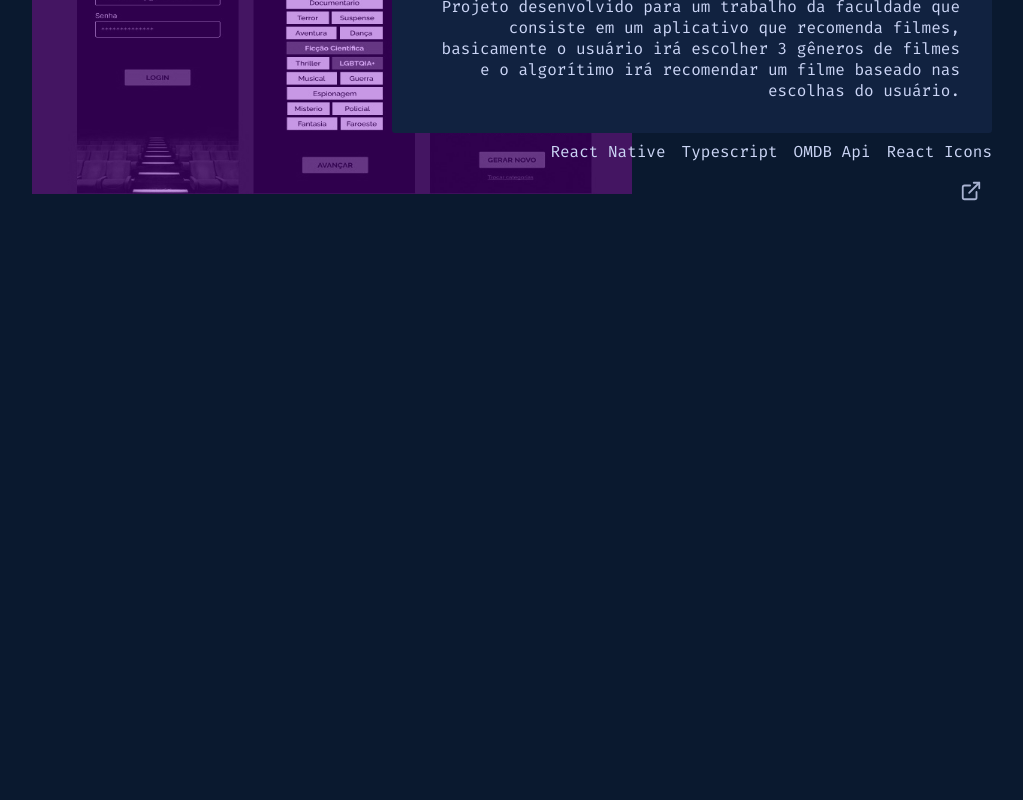
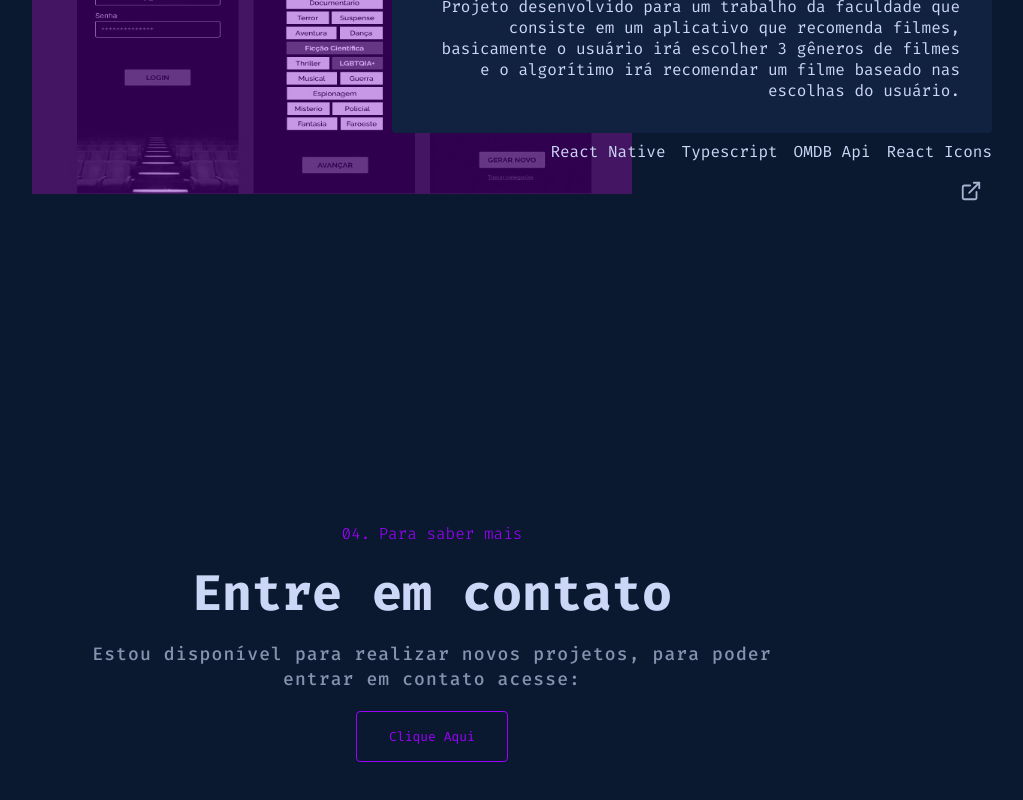
Before and after one commit to DevNatanael/portfolio, a Next.js app: page / in a window 1280 px wide. Shown: the part 3416-4216 px from the top of the page, without its empty margins (208-1231 px from the left). Before the commit the page ends 3987 px from the top, so only its background shows below. Built offline with nearby package versions, Linux system fonts and the light colour scheme.

Commit message:
area de contato adicionada

```diff
--- a/src/app/page.tsx
+++ b/src/app/page.tsx
@@ -1,6 +1,7 @@
 import Email from "@/components/Email";
 import SocialIcons from "@/components/SocialIcons";
 import About from "@/sections/About";
+import Contact from "@/sections/Contact";
 import Experience from "@/sections/Experience";
 import Hero from "@/sections/Hero";
 import { Navbar } from "@/sections/Navbar";
@@ -17,6 +18,7 @@ export default function Index() {
         <About />
         <Experience />
         <Projects />
+        <Contact />
       </main>
     </div>
   );
--- /dev/null
+++ b/src/components/Button.tsx
@@ -0,0 +1,12 @@
+import Link from "next/link";
+import React from "react";
+
+function Button({ text, link }: { text: string; link: string }) {
+  return (
+    <Link className="btn" href={link}>
+      {text}
+    </Link>
+  );
+}
+
+export default Button;
--- /dev/null
+++ b/src/scss/components/_button.scss
@@ -0,0 +1,15 @@
+.btn {
+    color: var(--theme-color);
+    padding: 0.75em 1em;
+    text-decoration: none;
+    border: 1px solid var(--theme-color);
+    border-radius: 4px;
+    background-color: transparent;
+    font-family: "SF Mono", "Fira Code", "Fira Mono", "Roboto Mono", monospace;
+    font-size: var(--tsm);
+    outline: none;
+    &:hover,
+    &:focus {
+      background-color: var(--lightest-navy);
+    }
+  }
--- a/src/scss/components/_index.scss
+++ b/src/scss/components/_index.scss
@@ -1,3 +1,4 @@
 @import "logo";
 @import "socialIcons";
 @import "email";
+@import "button"
--- /dev/null
+++ b/src/scss/sections/_Contact.scss
@@ -0,0 +1,39 @@
+.contact {
+    max-width: 700px;
+    margin: 15rem auto;
+    display: flex;
+    gap: 1rem;
+    justify-content: center;
+    align-items: center;
+    flex-direction: column;
+    margin-top: -3rem;
+    .contact-title {
+      color: var(--theme-color);
+      font-size: var(--tbase);
+      font-weight: 300;
+      &::before {
+        counter-increment: title;
+        content: "0" counter(title) ".";
+        margin-right: 0.5rem;
+        color: var(--theme-color);
+      }
+    }
+    .contact-sub-title {
+      font-size: 50px;
+      color: var(--light-slate);
+    }
+    .contact-text {
+      color: var(--slate);
+      font-size: var(--tlarge);
+      letter-spacing: 0.07rem;
+      line-height: 1.6rem;
+      font-weight: 500;
+      text-align: center;
+    }
+    .contact-cta {
+      margin-top: 1rem;
+      .btn {
+        padding: 1rem 2rem;
+      }
+    }
+  }
--- a/src/scss/sections/_index.scss
+++ b/src/scss/sections/_index.scss
@@ -3,3 +3,4 @@
 @import "about";
 @import "experiences";
 @import "projects";
+@import "Contact";
--- /dev/null
+++ b/src/sections/Contact.tsx
@@ -0,0 +1,18 @@
+import Button from "@/components/Button";
+import React from "react";
+
+export default function Contact() {
+  return (
+    <div className="contact" id="contact">
+      <h2 className="contact-title">Para saber mais</h2>
+      <h2 className="contact-sub-title">Entre em contato</h2>
+      <p className="contact-text">
+        Estou disponível para realizar novos projetos, para poder entrar em
+        contato acesse:
+      </p>
+      <div className="contact-cta">
+        <Button link="mailto:natanaelotavianoguedes@gmail.com" text="Clique Aqui"/>
+      </div>
+    </div>
+  );
+}
--- a/src/sections/Projects.tsx
+++ b/src/sections/Projects.tsx
@@ -19,7 +19,7 @@ export default function Projects() {
     },
     {
       image: "/api.jpg",
-      projectName: "Api Rest Typescript",
+      projectName: "Api Rest Nodejs",
       projectLink: "https://github.com/DevNatanael/Api-rest-solid",
       projectDescription:
         "Api feita com node e typescript utilizando os principios do solid e repository pattern, a api faz um crud para criação de usuários, e pelo fato de utilizar o padrão repository pattern pode salvar os dados em qualquer banco facilmente, sendo assim um sistema altamente escalável, além de utilizar o multer para o envio de imagens.",
```
